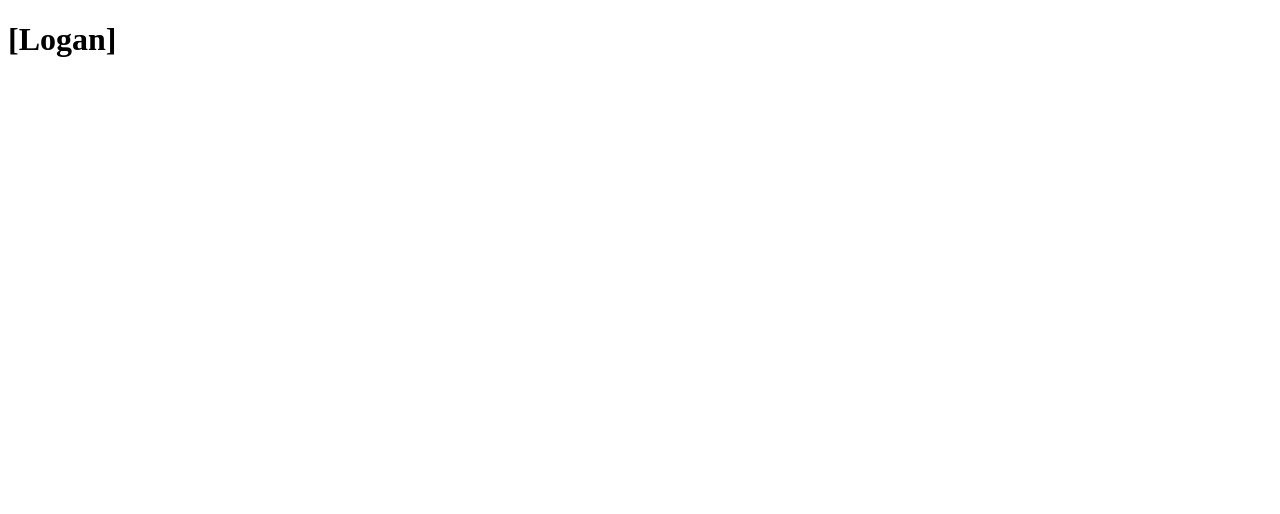
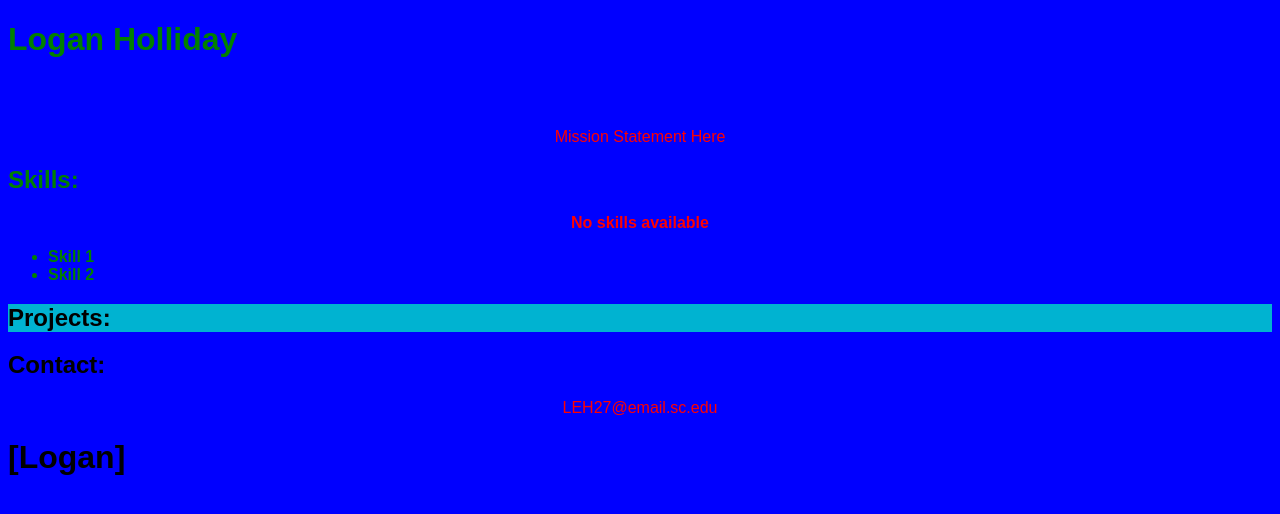
Before and after one commit to loganH234/loganH234.github.io, a plain HTML site: page index.html in a window 1280 px wide. Drawn offline with Linux system fonts and the light colour scheme.

Commit message:
Have a good day

```diff
--- a/index.html
+++ b/index.html
@@ -2,6 +2,28 @@
 <html>
   <head>
     <title>CSCE 190: [Logan]</title>
+    <link rel="stylesheet" href="styles.css">
+</head>
+<body>
+<h1 id="header">Logan Holliday</h1>
+<div class="about">
+<h2>About me:</h2>
+<p>Mission Statement Here</p>
+</div>
+<div class="skills left green attention">
+<h2>Skills:</h2>
+<p>No skills available</p>
+<ul>
+<li>Skill 1</li>
+<li>Skill 2</li>
+</ul>
+</div>
+<div class="projects">
+<h2>Projects:</h2>
+</div>
+<div class="contact">
+<h2>Contact:</h2><p>LEH27@email.sc.edu</p>
+</div>
   </head>
   <body>
     <h1>[Logan]</h1>
--- /dev/null
+++ b/styles.css
@@ -0,0 +1,34 @@
+p {
+text-align: center;
+color: red;
+}
+
+body {
+background: blue;
+font-family: Arial, Helvetica, sans-serif;
+}
+
+#header {
+color: green;
+}
+
+.about {
+text-align: center;
+color: blue;
+}
+
+.projects {
+background: #00b3d1;
+}
+
+.left {
+text-align: left;
+}
+
+.green {
+color: green;
+}
+
+.attention {
+font-weight: bold;
+}
```
Also changed, not shown: 1 other file.
